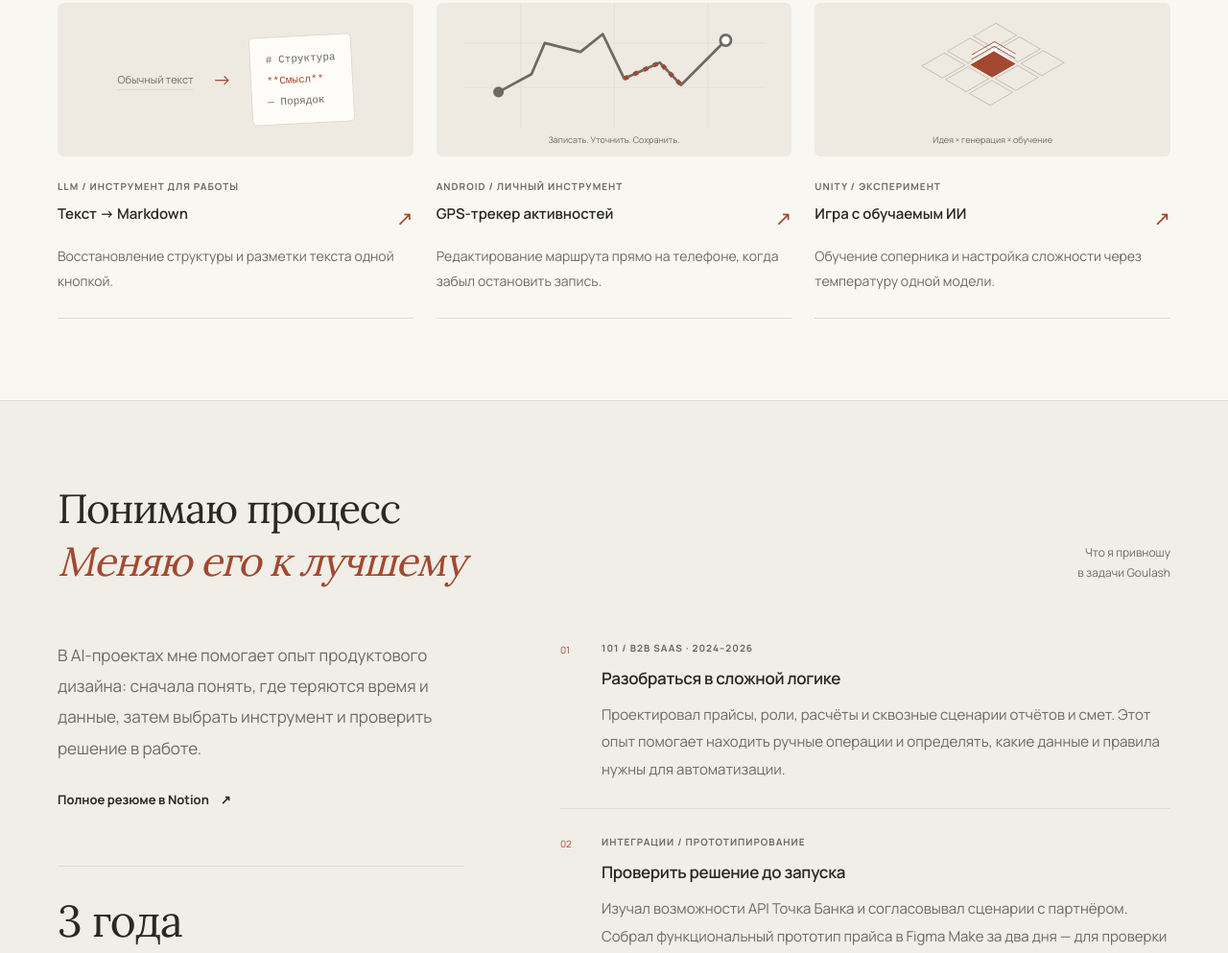
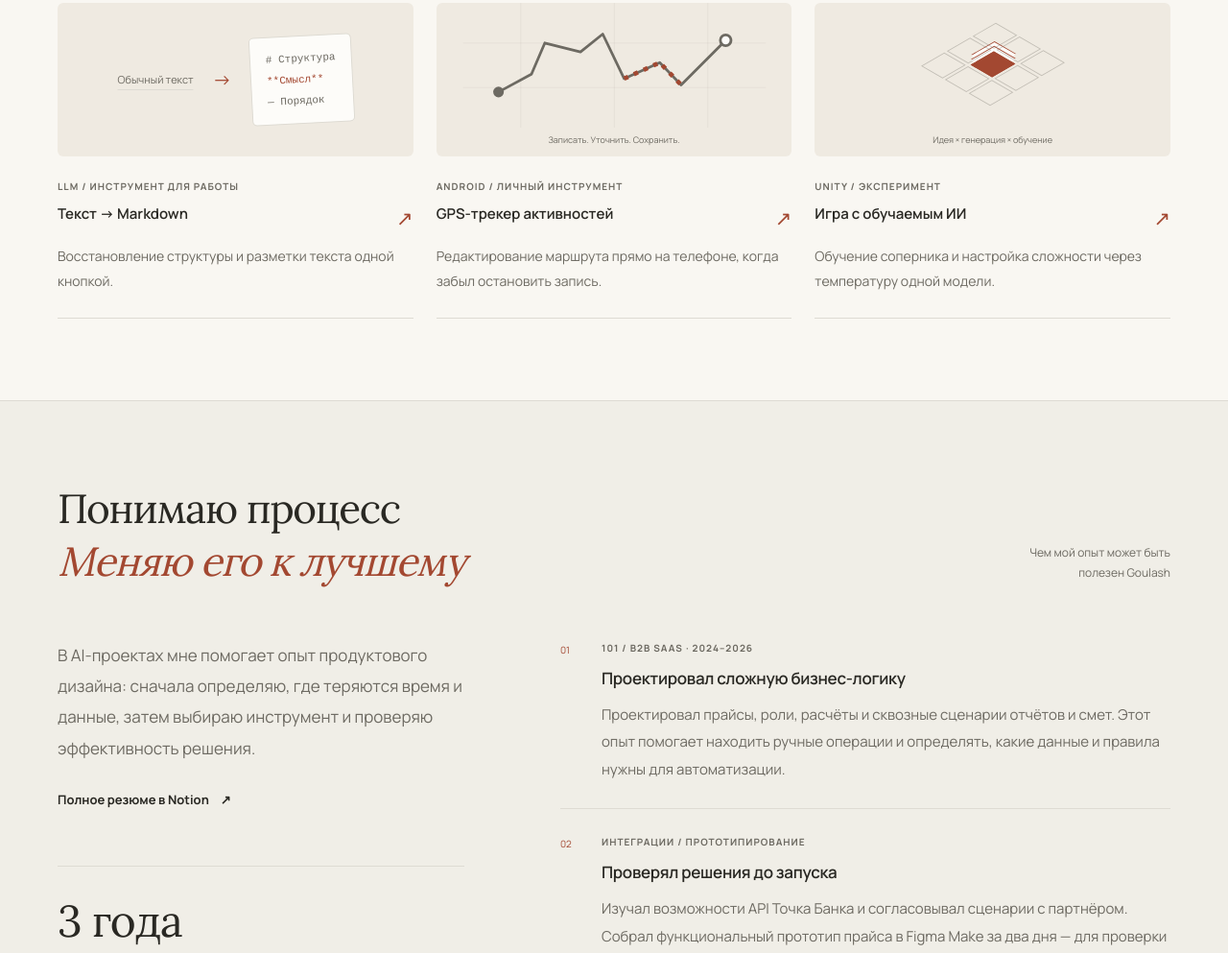
Before and after one commit to iReink/VB_AI_Portfolio, a website built with Vite: page index.html in a window 1280 px wide. Shown: the part 1807-2800 px from the top of the page at 96% size. Built offline with nearby package versions, Linux system fonts and the light colour scheme.

Commit message:
content: apply editorial feedback to experience and portrait

```diff
--- a/index.html
+++ b/index.html
@@ -270,13 +270,13 @@
             <div>
               <h2 id="experience-title">Понимаю процесс<br /><em>Меняю его к лучшему</em></h2>
             </div>
-            <p class="section-aside">Что я привношу<br />в задачи Goulash</p>
+            <p class="section-aside">Чем мой опыт может быть<br />полезен Goulash</p>
           </div>
           <div class="experience-grid">
             <div class="experience-intro">
               <p>
-                В AI-проектах мне помогает опыт продуктового дизайна: сначала понять, где теряются
-                время и данные, затем выбрать инструмент и проверить решение в работе.
+                В AI-проектах мне помогает опыт продуктового дизайна: сначала определяю, где
+                теряются время и данные, затем выбираю инструмент и проверяю эффективность решения.
               </p>
               <a
                 class="text-link"
@@ -293,7 +293,7 @@
                 <span class="experience-index">01</span>
                 <div>
                   <p class="card-category">101 / B2B SaaS · 2024–2026</p>
-                  <h3>Разобраться в сложной логике</h3>
+                  <h3>Проектировал сложную бизнес-логику</h3>
                   <p>
                     Проектировал прайсы, роли, расчёты и сквозные сценарии отчётов и смет. Этот опыт
                     помогает находить ручные операции и определять, какие данные и правила нужны для
@@ -305,7 +305,7 @@
                 <span class="experience-index">02</span>
                 <div>
                   <p class="card-category">Интеграции / Прототипирование</p>
-                  <h3>Проверить решение до запуска</h3>
+                  <h3>Проверял решения до запуска</h3>
                   <p>
                     Изучал возможности API Точка Банка и согласовывал сценарии с партнёром. Собрал
                     функциональный прототип прайса в Figma Make за два дня — для проверки логики и
@@ -317,7 +317,7 @@
                 <span class="experience-index">03</span>
                 <div>
                   <p class="card-category">Жизньмарт / Обучение · 2021–2023</p>
-                  <h3>Помочь людям освоить инструмент</h3>
+                  <h3>Помогал сотрудникам осваивать IT-системы</h3>
                   <p>
                     Изучал сложности сотрудников во внутренних IT-системах, создавал курсы и
                     инструкции для линейного персонала. Знаком с контекстом Retail и переводом
--- a/src/style.css
+++ b/src/style.css
@@ -300,7 +300,6 @@ em {
   padding-left: 25px;
 }
 .portrait-block {
-  transform: rotate(2deg);
   padding-top: 18px;
 }
 .portrait-frame {
```
